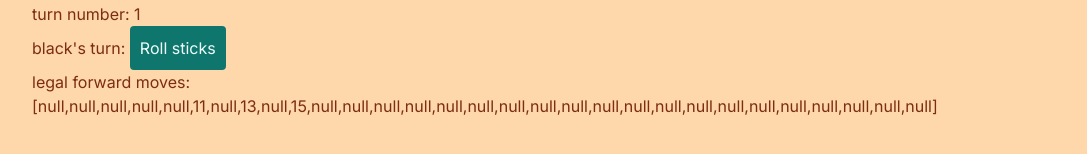
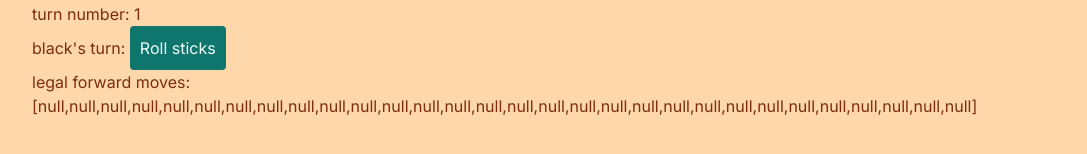
Before and after one commit to aqandrew/senet, a Next.js app: page / in a window 1280 px wide. Shown: the part 596-750 px from the top of the page, without its empty margins (96-1183 px from the left). Built offline with nearby package versions, Linux system fonts and the light colour scheme.

Commit message:
feat: prevent moving before sticks roll

```diff
--- a/src/app/SenetGame.tsx
+++ b/src/app/SenetGame.tsx
@@ -35,7 +35,8 @@ export default function SenetGame() {
 	const turn: Turn = turnNum % 2 ? 'black' : 'white';
 	const didSticksRoll = !sticks.every((stick) => stick === null);
 	const spacesToMove =
-		sticks.reduce((total: number, stick) => total + stick!, 0) || 6;
+		sticks.reduce((total: number, stick) => total + stick!, 0) ||
+		(didSticksRoll ? 6 : 0);
 	const turnPawn =
 		turn === 'black' ? BLACK_PAWN : turn === 'white' ? WHITE_PAWN : null;
 	const legalForwardMoves = spaces.map((item, index) => {
```
